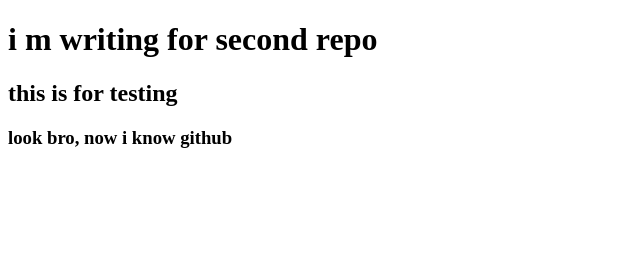
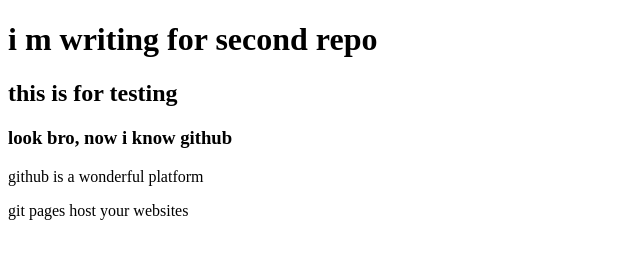
Before and after one commit to mahfuzsmart/2nd-test-repo, a plain HTML site: page index.html in a window 1280 px wide. Shown: the whole page, without its empty margins (0-640 px from the left). Drawn offline with Linux system fonts and the light colour scheme.

Commit message:
created a branch

```diff
--- a/index.html
+++ b/index.html
@@ -9,5 +9,8 @@
     <h1>i m writing for second repo</h1>
     <h2>this is for testing</h2>
     <h3>look bro, now i know github</h3>
+    <p>github is a wonderful platform</p>
+    <p>git pages host your websites</p>
+
 </body>
 </html>
```
Also changed, not shown: Images/Friends/Picture1.png (added), Images/Picture2.jpg (added).
